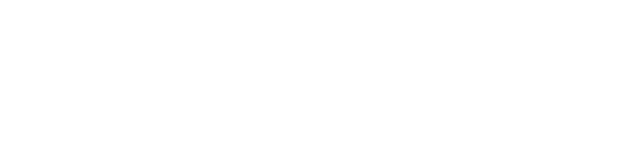
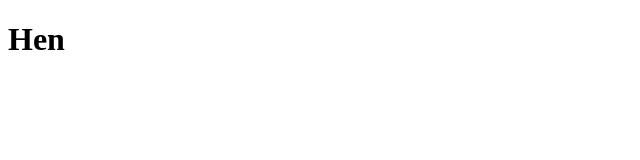
Before and after one commit to RadioJupiter/AngsRepo, a plain HTML site: page index.html in a window 1280 px wide. Shown: the whole page, without its empty margins (0-640 px from the left). Drawn offline with Linux system fonts and the light colour scheme.

Commit message:
Added my name

```diff
--- a/index.html
+++ b/index.html
@@ -6,6 +6,6 @@
     <title>Document</title>
 </head>
 <body>
-
+    <h1>Hen</h1>
 </body>
 </html>
```
